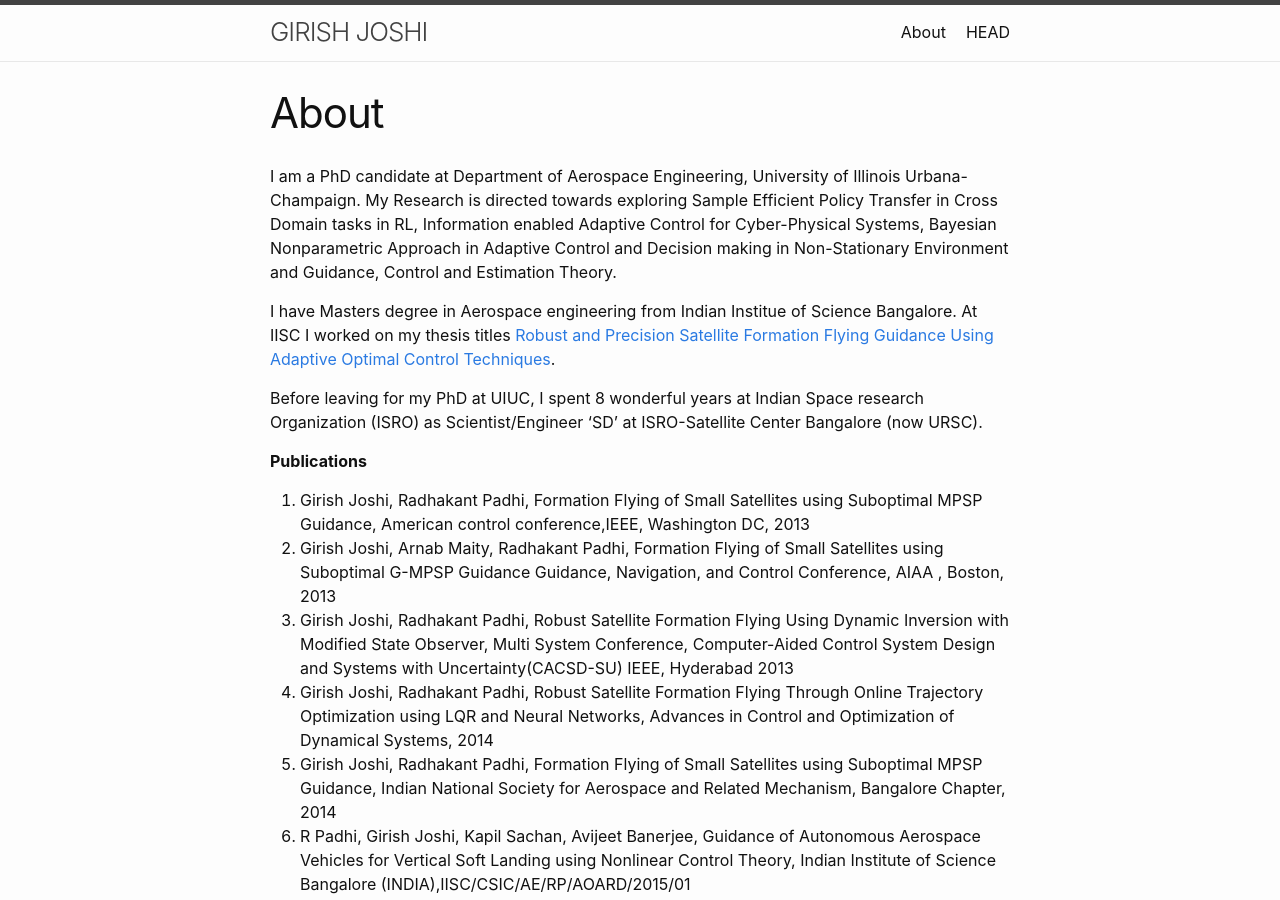
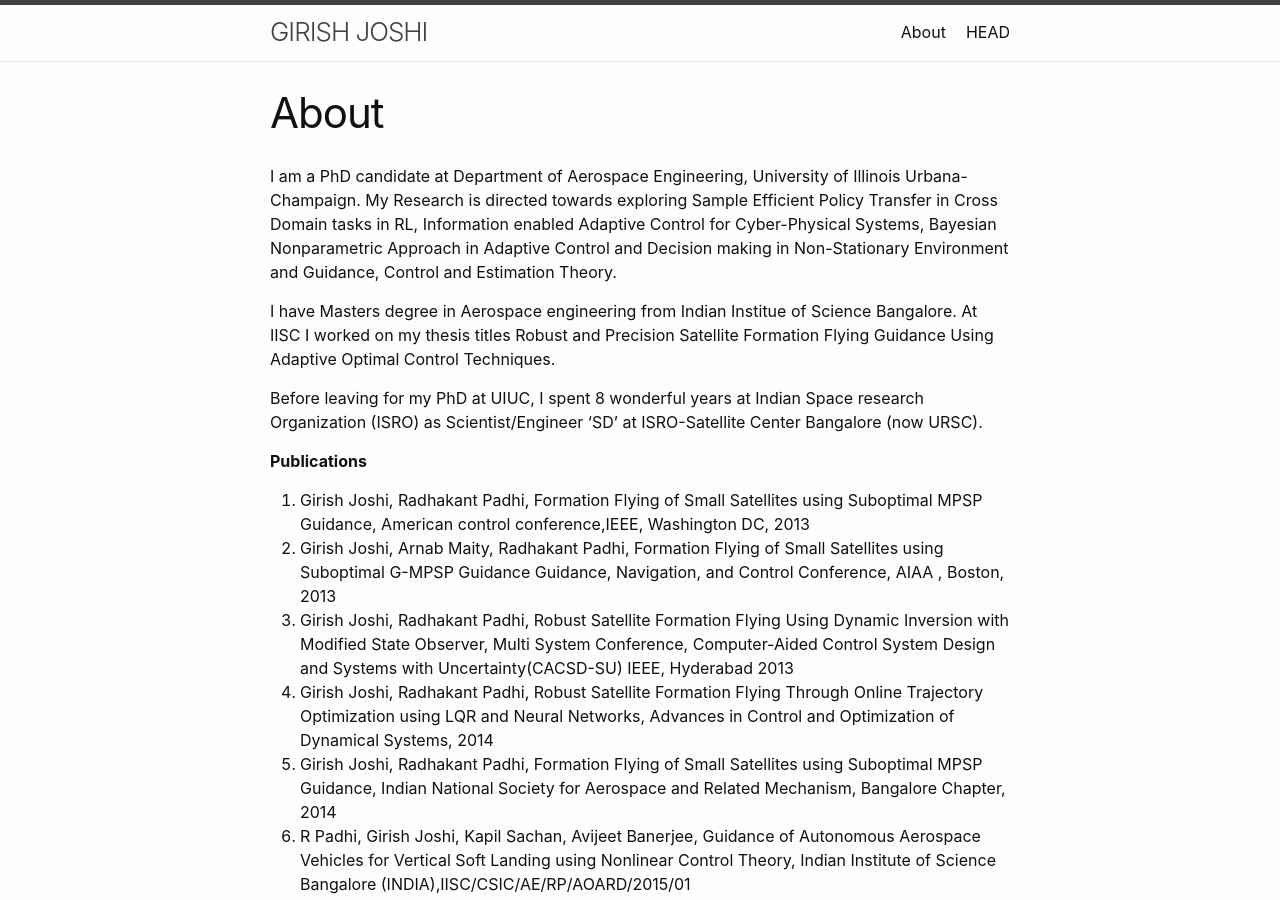
Before and after one commit to girishvjoshi/gj_blog, a Jekyll site: the page built from about.md, in a window 1280 px wide and 900 px high. Built offline with Jekyll 4.4.1, drawn with Linux system fonts in a browser that asks for light colours.

```diff
--- a/about.md
+++ b/about.md
@@ -5,7 +5,7 @@ permalink: /about/
 ---
 I am a PhD candidate at Department of Aerospace Engineering, University of Illinois Urbana-Champaign. My Research is directed towards exploring Sample Efficient Policy Transfer in Cross Domain tasks in RL, Information enabled Adaptive Control for Cyber-Physical Systems, Bayesian Nonparametric Approach in Adaptive Control and Decision making in Non-Stationary Environment and Guidance, Control and Estimation Theory.
 
-I have Masters degree in Aerospace engineering from Indian Institue of Science Bangalore. At IISC I worked on my thesis titles [Robust and Precision Satellite Formation Flying Guidance Using Adaptive Optimal Control Techniques].
+I have Masters degree in Aerospace engineering from Indian Institue of Science Bangalore. At IISC I worked on my thesis titles Robust and Precision Satellite Formation Flying Guidance Using Adaptive Optimal Control Techniques.
 
 Before leaving for my PhD at UIUC, I spent 8 wonderful years at Indian Space research Organization (ISRO) as Scientist/Engineer 'SD' at ISRO-Satellite Center Bangalore (now URSC).
 
```
